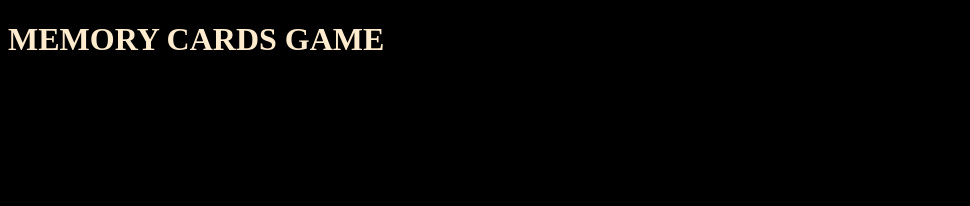
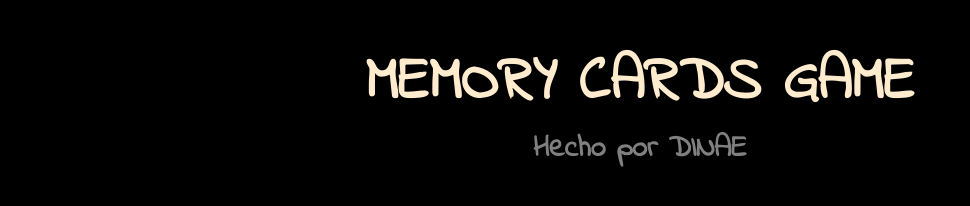
Before and after one commit to nc-nicolas/memory-cards-game, a plain HTML site: page index.html in a window 1280 px wide. Shown: the whole page, without its empty margins (0-970 px from the left). Drawn offline with Linux system fonts and the light colour scheme.

Commit message:
Created basic stylesheet and referenced it into main html

```diff
--- /dev/null
+++ b/index.css
@@ -0,0 +1,18 @@
+body{
+    background-color: black;
+    font-family: 'Indie Flower', cursive;
+    margin: 0px;
+}
+
+.titles{
+    color: blanchedalmond;
+    font-size: 60px;
+    margin-bottom: 0px;
+    text-align: center;
+}
+
+.small{
+    color: gray;
+    font-size: 30px;
+    margin-top: 0px;
+}
--- a/index.html
+++ b/index.html
@@ -5,10 +5,18 @@
     <meta charset="UTF-8">
     <meta name="viewport" content="width=device-width, initial-scale=1.0">
     <title>Memory card game</title>
+
+    <link rel="stylesheet" href="index.css" type="text/css">
+    <link href="https://fonts.googleapis.com/css2?family=Indie+Flower&display=swap" rel="stylesheet">
 </head>
 
-<body style="background-color: black;">
-    <h1 style="color: blanchedalmond;">MEMORY CARDS GAME</h1>
+<body>
+    <h1 class="titles">
+        MEMORY CARDS GAME
+    </h1>
+    <h2 class="titles small">
+        Hecho por DINAE
+    </h2>
 </body>
 
 </html>
```
Also changed, not shown: mipagina.html (added).
